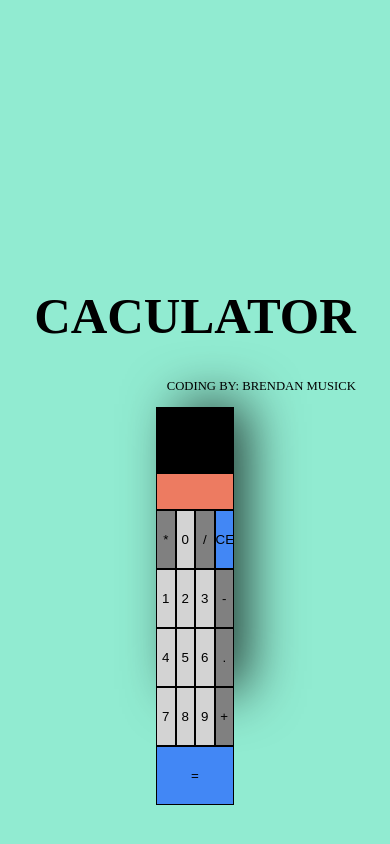
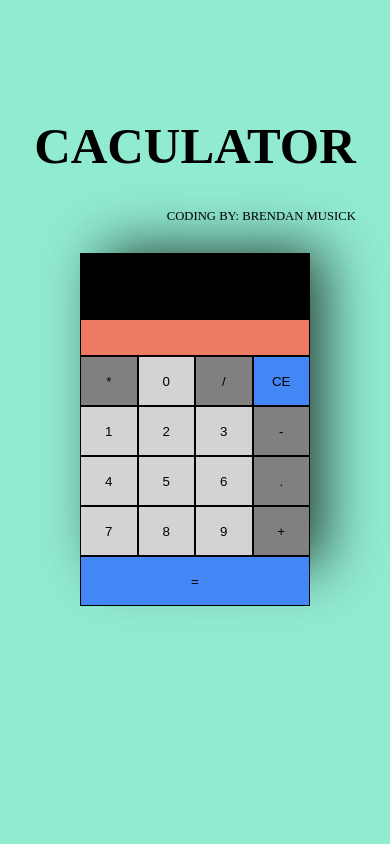
Before and after one commit to B-Musick/portfolio-final, a Node server app: page /projects/calculator in a window 390 px wide. Run offline with Node 20, Linux system fonts and the light colour scheme; some libraries are stand-ins or nearby versions.

Commit message:
Made the calculator responsive for phone

```diff
--- a/public/stylesheets/projects/calculator.css
+++ b/public/stylesheets/projects/calculator.css
@@ -18,8 +18,8 @@ body{
     -webkit-box-shadow: 18px -8px 54px -5px rgba(0,0,0,0.75);
     -moz-box-shadow: 18px -8px 54px -5px rgba(0,0,0,0.75);
     box-shadow: 18px -8px 54px -5px rgba(0,0,0,0.75);
-    width: 20vw;
-    height: 35vh;
+    width: 230px;
+    height: 325px;
 }
 #calculator-displays-container{
     border: black solid 1px;
@@ -32,13 +32,22 @@ body{
 }
 #calculator-buttons-container{
     display: grid;
-    width: 20vw;
-    height: 35vh;
+    width: 230px;
+    height: 250px;
 
 }
 .row{
-    display:flex;
+    display: flex;
 
+}
+@media(max-width: 510px){
+    body{
+        position: relative;
+    }
+    #calculator-title{
+        position: absolute;
+        top: -170px;
+    }
 }
 button{
     border: black solid 1px;
--- a/views/projects/calculator/index.html
+++ b/views/projects/calculator/index.html
@@ -8,7 +8,7 @@
     <link rel="stylesheet" href="/stylesheets/projects/calculator.css">
 </head>
 <body>
-    <div>
+    <div id="calculator-title">
         <h1>CACULATOR</h1>
         <p style="font-size: 1.5vh">CODING BY: BRENDAN MUSICK</p>
     </div>
```
